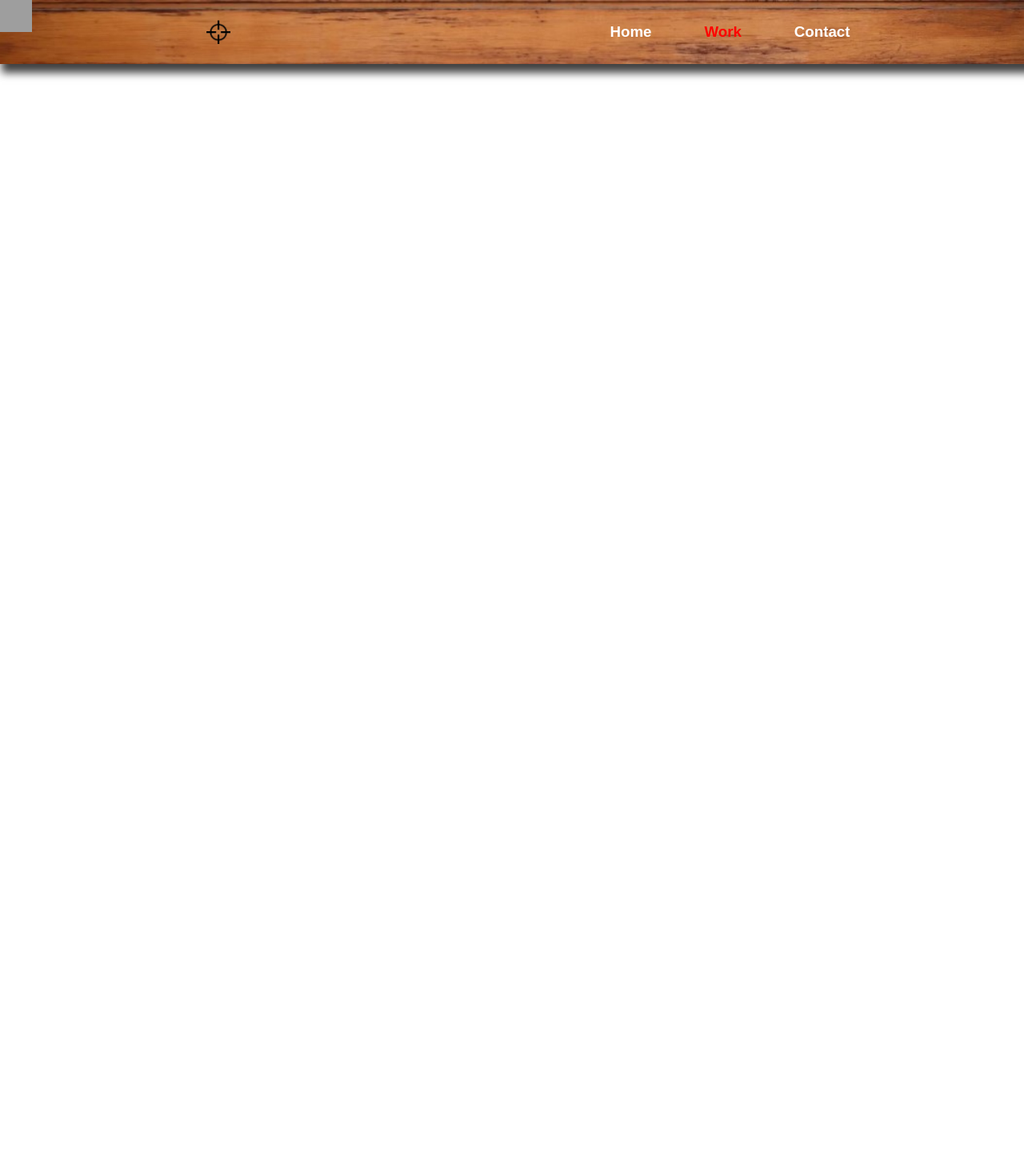
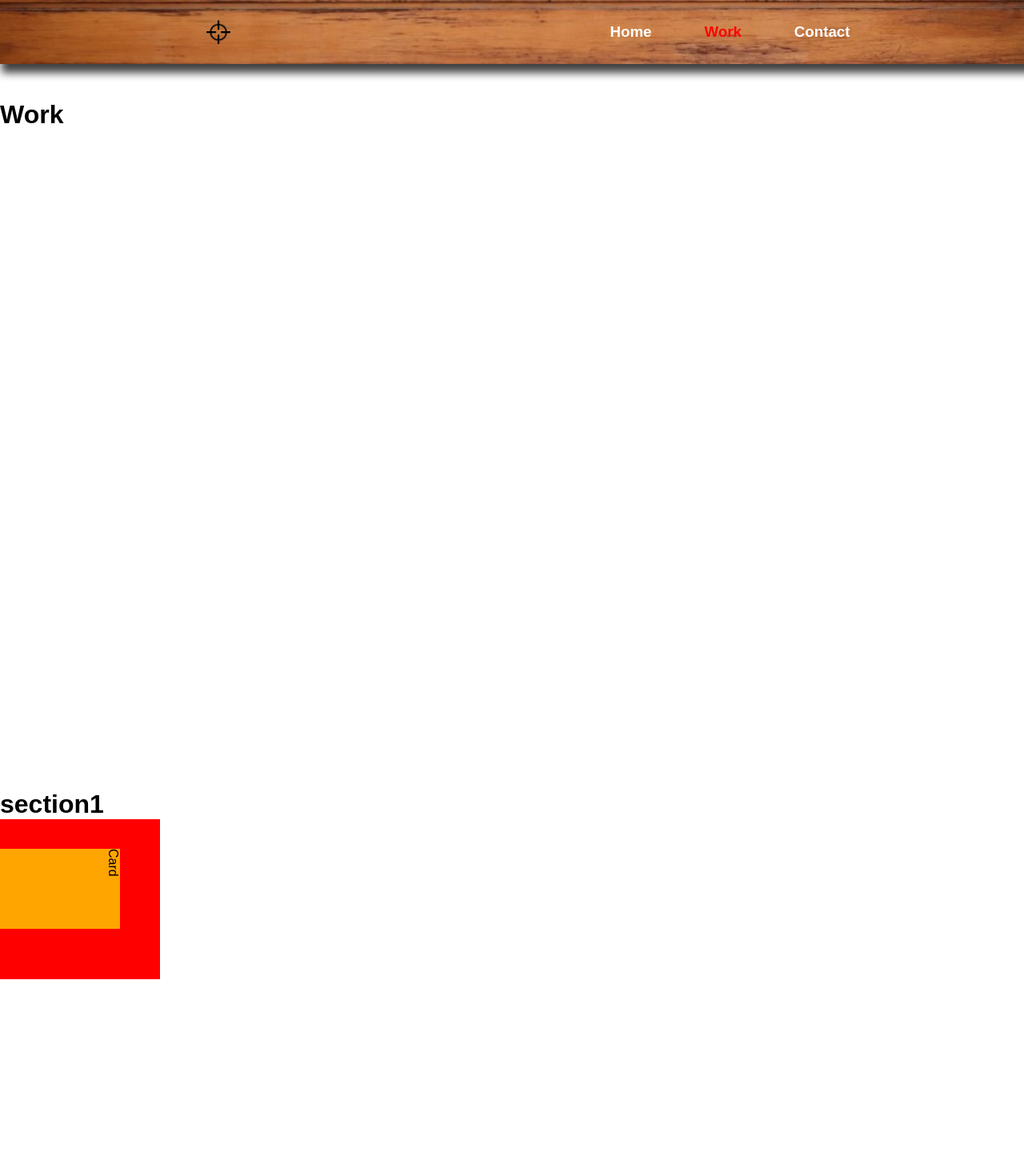
Before and after one commit to St-Daniel-H/WesternPortfolio, a React (Vite) app: page /Work in a window 1280 px wide. Shown: the top 1470 px of the page at 80% size. Before the commit the page ends 800 px from the top, so only its background shows below. Built offline with nearby package versions, Linux system fonts and the light colour scheme; grey boxes are pictures that could not be loaded; the HTML template or start-up script is replaced by a standard one; a web font is replaced by a local one.

Commit message:
fixed the animation on scroll finally

```diff
--- a/package.json
+++ b/package.json
@@ -14,6 +14,7 @@
     "react": "^18.2.0",
     "react-dom": "^18.2.0",
     "react-router-dom": "^6.16.0",
+    "react-scroll": "^1.8.9",
     "sass": "^1.67.0"
   },
   "devDependencies": {
--- a/src/Cursor/Cursor.tsx
+++ b/src/Cursor/Cursor.tsx
@@ -5,18 +5,18 @@ function Cursor({cursorStyle}:{cursorStyle: String}){
     const cursorRef = useRef<HTMLDivElement | null>(null);
 
     function updateCursorPosition(event: MouseEvent) {
-        const mouseX = event.clientX;
-        const mouseY = event.clientY;
+        const mouseX = event.clientX + window.scrollX; // Account for horizontal scroll
+        const mouseY = event.clientY + window.scrollY; // Account for vertical scroll
 
         if (cursorRef.current) {
           const cursorWidth = cursorRef.current.offsetWidth;
           const cursorHeight = cursorRef.current.offsetHeight;
-          const screenWidth = window.innerWidth;
-          const screenHeight = window.innerHeight;
+          const screenWidth = document.documentElement.clientWidth; // Get viewport width
+          const screenHeight = window.innerHeight; // Use window.innerHeight to get the visible height
 
-          // Calculate the maximum allowable position
+          // Calculate the maximum allowable position, taking into account the scroll position
           const maxX = screenWidth - cursorWidth;
-          const maxY = screenHeight - cursorHeight;
+          const maxY = screenHeight - cursorHeight + window.scrollY; // Adjust maxY for scroll position
 
           // Ensure the cursor stays within the screen boundaries
           const newX = Math.min(maxX, Math.max(0, mouseX));
@@ -25,7 +25,9 @@ function Cursor({cursorStyle}:{cursorStyle: String}){
           cursorRef.current.style.left = newX + 'px';
           cursorRef.current.style.top = newY + 'px';
         }
-    }
+      }
+
+
     useEffect(() => {
         document.addEventListener('mousemove', updateCursorPosition);
 
--- a/src/Main/main.scss
+++ b/src/Main/main.scss
@@ -36,6 +36,6 @@
             text-align: center;
         }
 
-        margin-top: 200px;
+        margin-top: 250px;
     }
 }
--- a/src/Navbar/Navbar.scss
+++ b/src/Navbar/Navbar.scss
@@ -7,7 +7,7 @@
     display: flex;
     justify-content: space-around;
     align-items: center;
-
+    z-index: 1000;
     background-image: url("../../public/Images/NavbarBG.jpg");
     background-size: cover;
     /* Set the image to cover all the div */
--- /dev/null
+++ b/src/Work/Card.scss
@@ -0,0 +1,10 @@
+.cardMotion {
+
+
+
+    .insideOfCard {
+        background-color: orange;
+        width: 100px;
+        height: 200px;
+    }
+}
--- /dev/null
+++ b/src/Work/Card.tsx
@@ -0,0 +1,94 @@
+import "./Card.scss";
+import { useEffect,useState,useRef } from "react";
+import { motion, useInView, useAnimation } from "framer-motion";
+
+function Card({ section }: { section: any }) {
+
+     //check if section is in view
+     const inView = useInView(section, { once: true });
+
+  //follow screen
+  const [scrollPosition, setScrollPosition] = useState(0);
+
+  const controls = useAnimation();
+
+  useEffect(() => {
+    // Update the scroll position as the user scrolls
+    const handleScroll = () => {
+      setScrollPosition(window.scrollY);
+    };
+
+    window.addEventListener('scroll', handleScroll);
+
+    return () => {
+      window.removeEventListener('scroll', handleScroll);
+    };
+  }, []);
+   // Define the initial and final positions for the element
+   const initialY = '50%';
+   const finalY = '80%';
+
+   const screenWidth = window.innerWidth;
+   const screenHeight = window.innerHeight;
+
+   const [animating,setAnimating] = useState(true);
+
+     // Calculate the current element's y-position based on the scroll position
+  const scrollMultiplier = 1; // Adjust this value to control the animation speed
+  const elementY = scrollPosition * scrollMultiplier;
+
+  useEffect(()=>{
+    if(!animating) return;
+
+    if(!inView){
+   controls.start({
+    y: `${elementY}%`,
+    transition: {
+      duration: 0.3,
+    },
+  });
+  console.log("hi")
+    }else{
+
+      const { x, y, width, height } = section.current.getBoundingClientRect();
+      controls.start({
+        y: scrollPosition - screenHeight/2 + y  ,
+        x:-screenWidth/2 + width/2,
+        rotate:90,
+        transition:{ease:"easeIn",duration:0.5}
+      })
+      setAnimating(false);
+    }
+
+   // }
+  },[scrollPosition,inView])
+
+
+  return (
+    <div className="Card"
+    style={{
+      width: '0',
+      height: '100vh',
+      display: 'flex',
+      justifyContent: 'center',
+      alignItems: 'center',
+      position: 'relative',
+    }}>
+<motion.div
+className="cardMotion"
+ style={{
+  width: '100px',
+  height: '100px',
+  background: 'blue',
+  position: 'absolute',
+}}
+initial={{ y: initialY}}
+animate={controls}
+>
+  <div className="insideOfCard">Card</div>
+</motion.div>
+    </div>
+  );
+}
+
+export default Card;
--- /dev/null
+++ b/src/Work/Work.scss
@@ -0,0 +1,27 @@
+#Work {
+    margin-top: 50px;
+    height: 4000px;
+    color: black;
+
+    width: 100%;
+
+    #deckContainer {
+        display: flex;
+        justify-content: center;
+        align-items: center;
+    }
+
+    #contain {
+        display: flex;
+        position: fixed;
+        top: 50%;
+        left: 50%;
+        transform: translate(-50%, -50%);
+    }
+
+    .sections {
+        min-height: 100vh;
+        width: 100%;
+    }
+
+}
--- a/src/Work/Work.tsx
+++ b/src/Work/Work.tsx
@@ -1,13 +1,56 @@
-import IOverlay from "../Interface/Overlay.tsx"
-function Work({showOverlay,setIsOverlayVisible,isOverlayVisible,cursorFunctions}:IOverlay){
+import IOverlay from "../Interface/Overlay.tsx";
+import "./Work.scss";
+import { motion, AnimatePresence, useScroll,easeInOut,Variants } from "framer-motion";
+import { useState, useEffect,useRef } from "react";
+import Card from "./Card.tsx";
+function Work({ showOverlay, setIsOverlayVisible, isOverlayVisible, cursorFunctions }: IOverlay) {
 
-    return(
+  const refSection1 = useRef(null);
+  const refSection2 = useRef(null);
+  const refSection3 = useRef(null);
+  const refSection4 = useRef(null);
+
+  return (
     <div id="Work">
-        <button onMouseOver={cursorFunctions.cursorAim} onMouseOut={cursorFunctions.cursorDefault} onClick={showOverlay}>Show Overlay</button>
 
-        <h1>Work</h1>
+      <motion.div
+      variants={{
+        hidden:{opacity:0,y:90},
+        visible:{opacity:1,y:75}
+      }}
+      initial="hidden"
+      animate="visible">
+      <h1>Work</h1>
+      </motion.div>
+
+     <div id="deckContainer">
+      <AnimatePresence>
+      {/* <div id="contain"> */}
+            <Card section={refSection1} />
+            <Card section={refSection2} />
+            <Card section={refSection3} />
+            <Card section={refSection4} />
+        {/* </div> */}
+      </AnimatePresence>
+      </div>
+      <div className="sections" style={{marginTop:"100px"}}>
+        <h1>section1</h1>
+        <div  className="imgSpot" ref={refSection1} style={{backgroundColor:"red",height:"200px",width:"200px"}}></div>
+      </div>
+      <div className="sections">
+        <h1>section2</h1>
+        <div  className="imgSpot" ref={refSection2} style={{backgroundColor:"red",height:"200px",width:"200px"}}></div>
+      </div>
+      <div className="sections">
+        <h1>section3</h1>
+        <div  className="imgSpot" ref={refSection3} style={{backgroundColor:"red",height:"200px",width:"200px"}}></div>
+      </div>
+      <div  className="sections">
+        <h1>section4</h1>
+        <div  className="imgSpot" ref={refSection4} style={{backgroundColor:"red",height:"200px",width:"200px"}}></div>
+      </div>
     </div>
-    )
+  );
 }
 
 export default Work;
```
Also changed, not shown: 1 other file (tests, documents, lock files or other folders).
